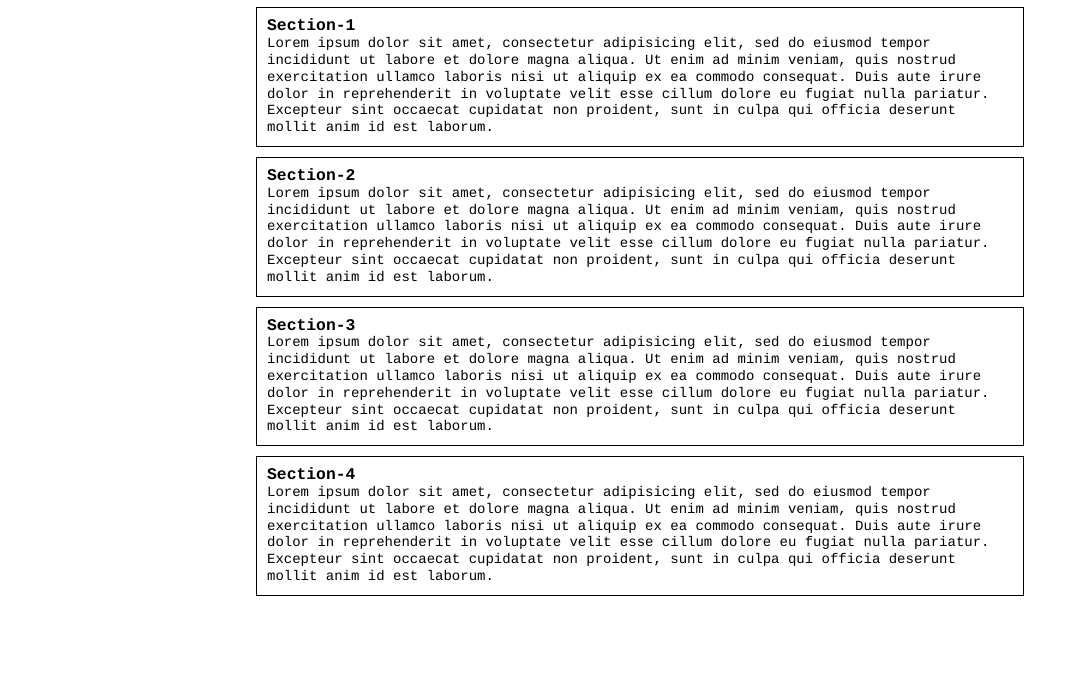
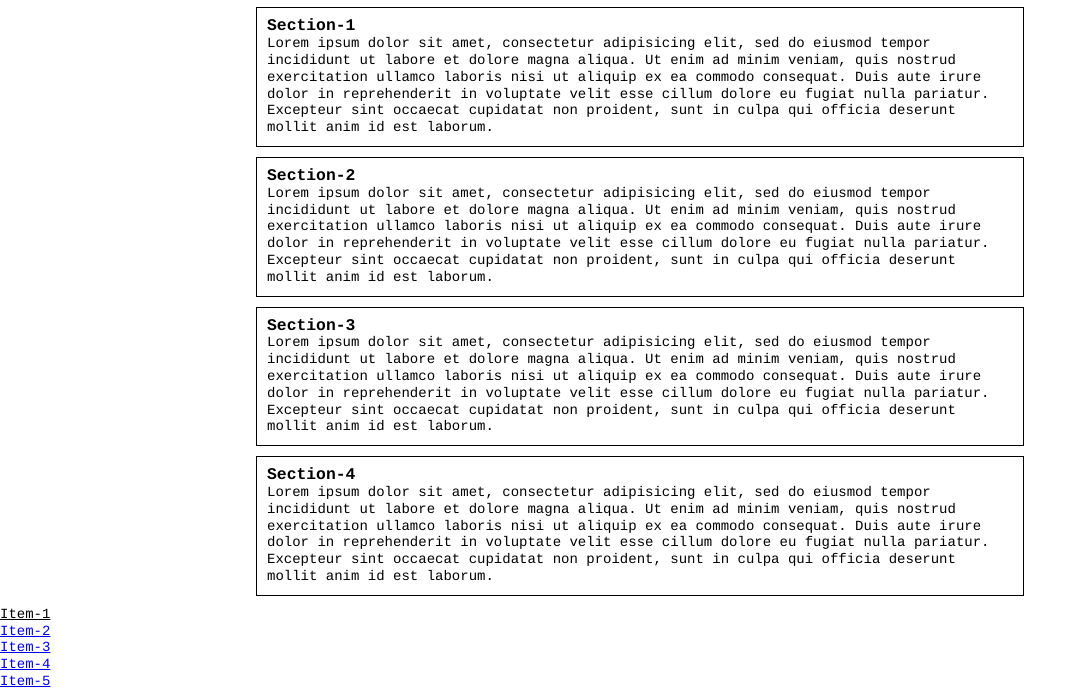
Before and after one commit to Bnjackson/DOM_Manipulation_Practise, a plain HTML site: page index.html in a window 1280 px wide. Shown: the part 133-823 px from the top of the page, without its empty margins (0-1087 px from the left). Before the commit the page ends 800 px from the top, so only its background shows below. Drawn offline with Linux system fonts and the light colour scheme.

Commit message:
Update index.html

```diff
--- a/index.html
+++ b/index.html
@@ -7,13 +7,13 @@
         <link href="./CSS/style.css" type='text/css' rel='stylesheet'>
     </head>
     <body>
-
       <header>
         <div id='header-wrapper'>
           <h1 id ='page-title'>Dom Manipulation</h1>
           <p>Lorem ipsum dolor sit amet, consectetur adipisicing elit, sed do eiusmod tempor incididunt ut labore et dolore magna aliqua. </p>
         </div>
       </header>
+      <main>
         <section class='section'>
           <h3>Section-1</h3>
           <p>Lorem ipsum dolor sit amet, consectetur adipisicing elit, sed do eiusmod tempor incididunt ut labore et dolore magna aliqua. Ut enim ad minim veniam, quis nostrud exercitation ullamco laboris nisi ut aliquip ex ea commodo consequat. Duis aute irure dolor in reprehenderit in voluptate velit esse cillum dolore eu fugiat nulla pariatur. Excepteur sint occaecat cupidatat non proident, sunt in culpa qui officia deserunt mollit anim id est laborum.</p>
@@ -33,6 +33,16 @@
         <div>
           <p id='demo'></p>
         </div>
+        <div id='list-wrapper'>
+          <ul class='list'>
+            <li><a href='#'>Item-1</a></li>
+            <li><a href='#'>Item-2</a></li>
+            <li><a href='#'>Item-3</a></li>
+            <li><a href='#'>Item-4</a></li>
+            <li><a href='#'>Item-5</a></li>
+          </ul>
+        </div>
+      </main>
       <script type='text/javascript' src='./JS/script.js'></script>
     </body>
 </html>
```
Lines whose indentation alone changed are shown as unchanged.
